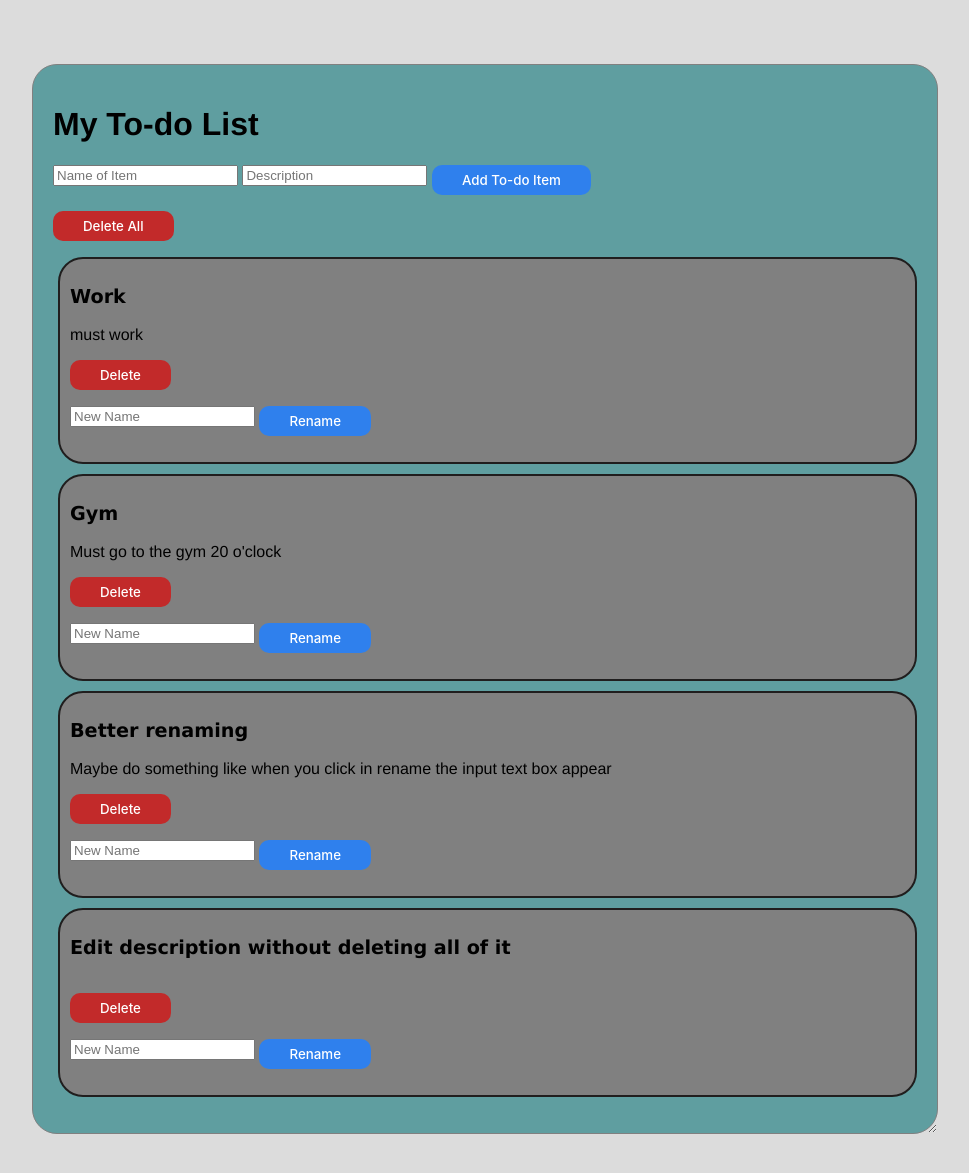
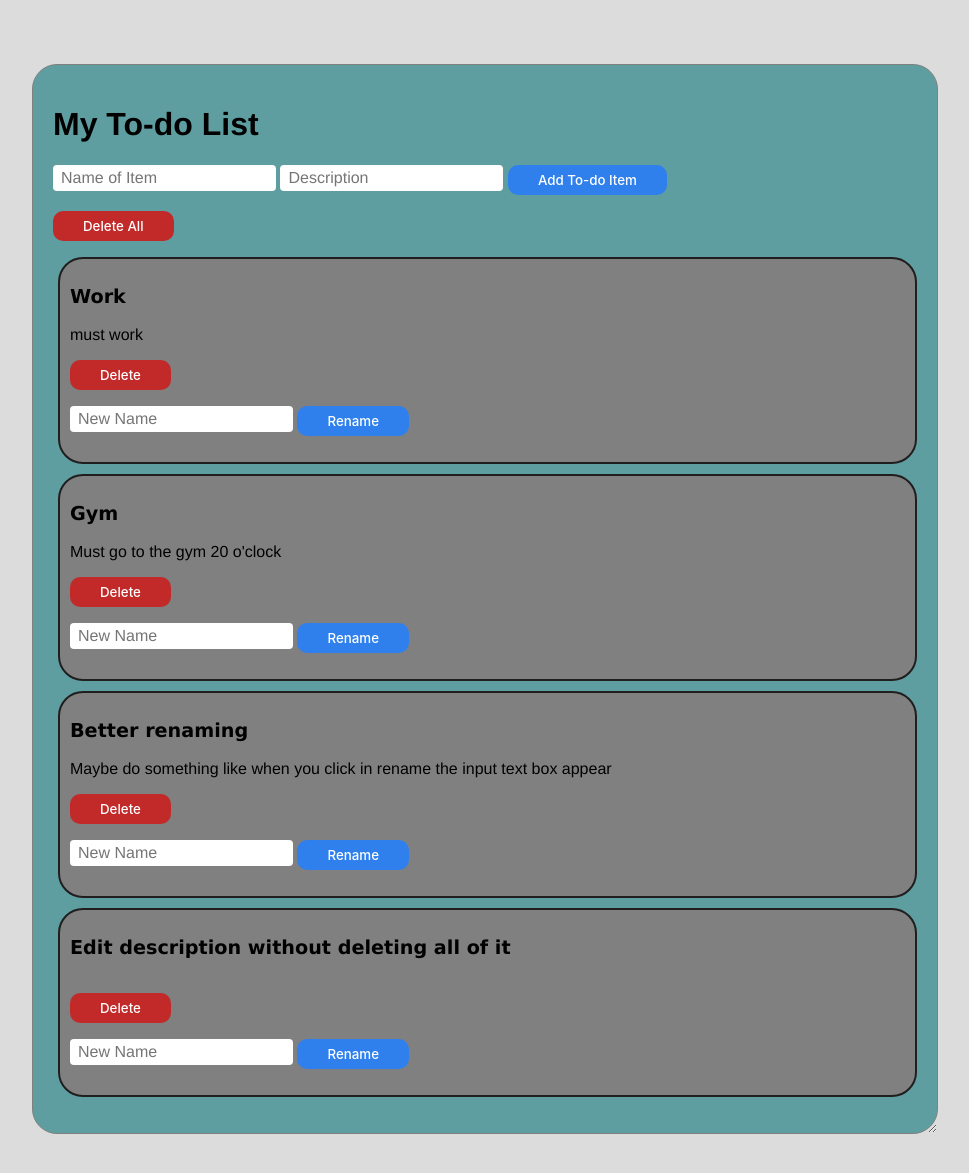
Before and after one commit to RonAlffrson/todoListProject, a Django app: page /todoapp/ in a window 1280 px wide. Shown: the top 1173 px of the page, without its empty margins (155-1124 px from the left). Run offline with Django 5.2, Linux system fonts and the light colour scheme; data comes from the database, SQL or seed files in the repository; both versions use the stored data as it was after the commit.

Commit message:
better looking text input

```diff
--- a/todoproject/todoapp/static/todoapp/index.css
+++ b/todoproject/todoapp/static/todoapp/index.css
@@ -160,3 +160,13 @@ ul {
 .button:active:after {
     opacity: 1;
 }
+
+.input {
+    font-size: 16px;
+    font-size: max(16px, 1em);
+    font-family: inherit;
+    padding: 0.25em 0.5em;
+    background-color: #fff;
+    border: 2px solid var(--input-border);
+    border-radius: 4px;
+}
--- a/todoproject/todoapp/templates/index.html
+++ b/todoproject/todoapp/templates/index.html
@@ -16,8 +16,8 @@
             <form action="/addTodoItem/" method="post">
                 {% csrf_token %}
 
-                <input type="text" name="name" placeholder="Name of Item" required>
-                <input type="text" name="description" placeholder="Description">
+                <input class="input" type="text" name="name" placeholder="Name of Item" required>
+                <input class="input" type="text" name="description" placeholder="Description">
                 <input class="button" type="submit" value="Add To-do Item">
             </form>
 
@@ -45,7 +45,7 @@
 
                     <form action="/renameTodoItem/{{i.id}}/" method="post">
                         {% csrf_token %}
-                        <input type="text" name="name" placeholder="New Name" required>
+                        <input class="input" type="text" name="name" placeholder="New Name" required>
                         <input class="button" type="submit" value="Rename">
                     </form>
                 </li>
```
Also changed, not shown: todoproject/db.sqlite3. Lines whose indentation alone changed are shown as unchanged.
